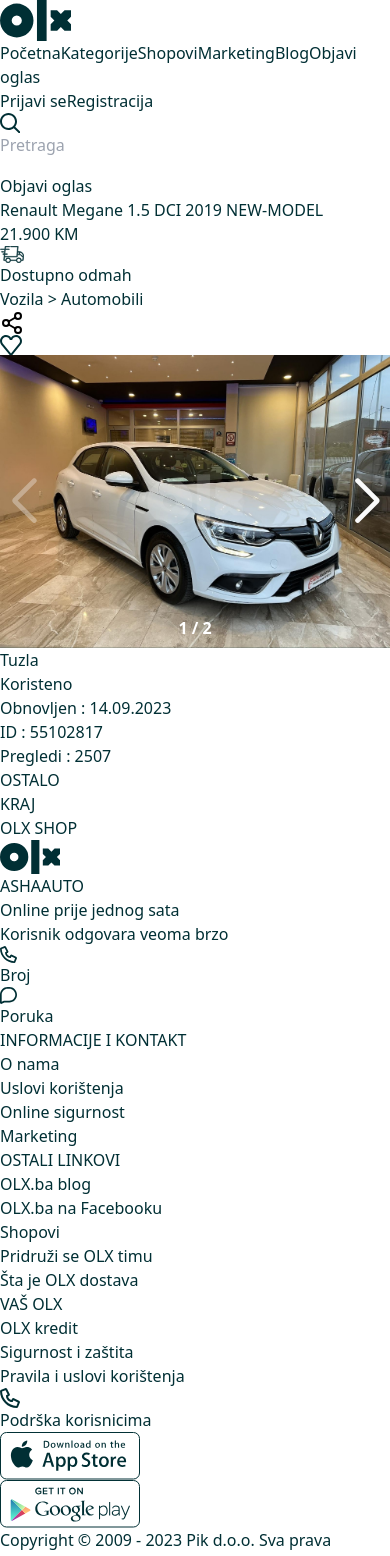
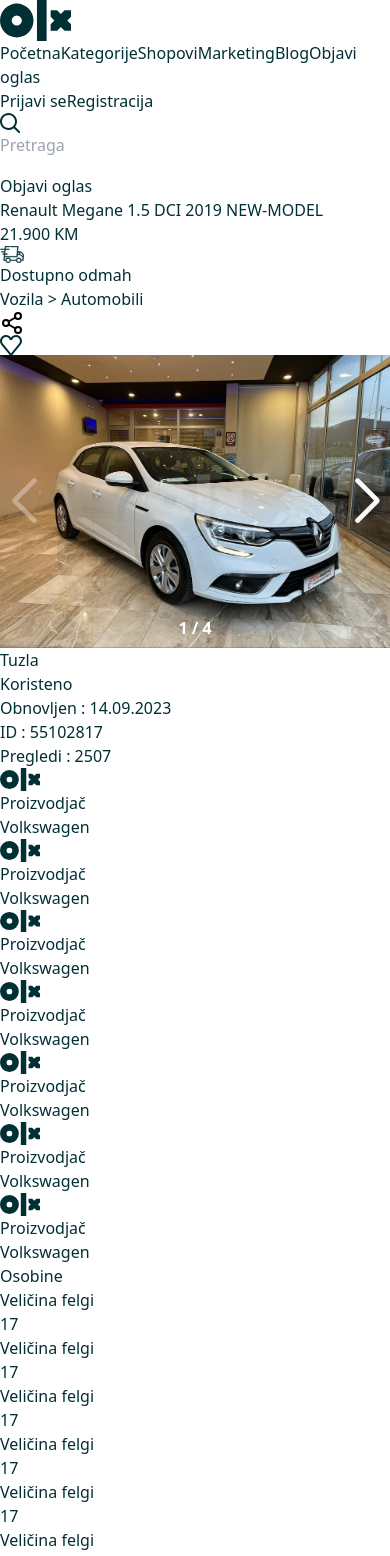
Before and after one commit to hamzahusic/olx-clone, a React (Vite) app: page /article/1 in a window 390 px wide. Shown: the top 1556 px of the page. Built offline with nearby package versions, Linux system fonts and the light colour scheme.

Commit message:
Added more functionality to article page

```diff
--- a/package.json
+++ b/package.json
@@ -12,6 +12,7 @@
   "dependencies": {
     "react": "^18.2.0",
     "react-dom": "^18.2.0",
+    "react-quill": "^2.0.0",
     "react-redux": "^8.1.2",
     "react-router-dom": "^6.15.0",
     "redux": "^4.2.1",
--- a/src/components/Article.jsx
+++ b/src/components/Article.jsx
@@ -1,11 +1,12 @@
 import { Link } from "react-router-dom";
 
-const Article = ({image,title,tags,time,price,available,id}) => {
+const Article = ({image,title,tags,time,price,available,id,separate}) => {
     return (
         <Link to={`/article/${id}`} className="shadow-md inline-block rounded-t-md overflow-hidden max-w-[280px] bg-white">
             <div className="relative">
                 <img src={image} className=" w-full max-w-[280px]"/>
-                {available && <div className="absolute right-0 bottom-0 text-white text-[12px] bg-[#002f34] p-1 rounded-t-sm ">DOSTUPNO ODMAH</div>}
+                {available && <div className="absolute right-0 bottom-0 text-white text-[12px] bg-[#002f34] p-1 rounded-ss-md ">DOSTUPNO ODMAH</div>}
+                {separate && <div className="absolute left-0 bottom-0 text-white text-[12px] bg-[#edac44] p-1 rounded-se-md  z-50">IZDVOJENO</div>}
             </div>
             <div className="px-3 py-2 min-h-[110px] flex flex-col justify-between">
                 <div>
--- a/src/components/Footer/Footer.jsx
+++ b/src/components/Footer/Footer.jsx
@@ -1,12 +1,13 @@
 import googleIcon from '../../assets/footerImg/googlestore.svg'
 import appStoreIcon from '../../assets/footerImg/appstore.svg'
 import phoneIcon from '../../assets/footerImg/phone.svg'
+
 const Footer = () => {
 
     const date = new Date();
 
     return (
-        <footer className='p-5 bg-[#f1f4f5] text-sm'>
+        <footer className={`p-5  text-sm bg-white`}>
             <div className='flex gap-40 items-start py-5 justify-center'>
                 <ul className='flex flex-col gap-2'>
                     <a href=""><li className='mb-2 font-[500]'>INFORMACIJE I KONTAKT</li></a>
--- a/src/pages/userPage/ArticlePage.jsx
+++ b/src/pages/userPage/ArticlePage.jsx
@@ -17,11 +17,13 @@
 
 
 import { useState } from "react";
+import Article from "../../components/Article";
 
 const ArticlePage = () => {
-
+    const image = "https://images.unsplash.com/photo-1502877338535-766e1452684a?ixlib=rb-4.0.3&ixid=M3wxMjA3fDB8MHxwaG90by1wYWdlfHx8fGVufDB8fHx8fA%3D%3D&auto=format&fit=crop&w=2072&q=80"
     const {id} = useParams();
     const [save,setSave] = useState(false);
+    const [articleImages,setArticleImages] = useState([slikaTest,slikaTest,slikaTest,slikaTest])
     const [artcileInfo,setArticleInfo] = useState([
         {
             name:"Tuzla",
@@ -47,7 +49,91 @@
             value:2507,
         }
     ])
-
+    const [articleDetails,setArticleDetails] = useState([
+        {
+            "name" : "Proizvodjač",
+            "value" : "Volkswagen"
+        },
+        {
+            "name" : "Proizvodjač",
+            "value" : "Volkswagen"
+        },
+        {
+            "name" : "Proizvodjač",
+            "value" : "Volkswagen"
+        },
+        {
+            "name" : "Proizvodjač",
+            "value" : "Volkswagen"
+        },
+        {
+            "name" : "Proizvodjač",
+            "value" : "Volkswagen"
+        },
+        {
+            "name" : "Proizvodjač",
+            "value" : "Volkswagen"
+        },
+        {
+            "name" : "Proizvodjač",
+            "value" : "Volkswagen"
+        },
+    ])
+    const [arcitleTraits,setTraits] = useState([
+        {
+            name:"Veličina felgi",
+            value:17
+        },
+        {
+            name:"Veličina felgi",
+            value:17
+        },
+        {
+            name:"Veličina felgi",
+            value:17
+        },
+        {
+            name:"Veličina felgi",
+            value:17
+        },
+        {
+            name:"Veličina felgi",
+            value:17
+        },
+        {
+            name:"Veličina felgi",
+            value:17
+        },
+        {
+            name:"Veličina felgi",
+            value:17
+        },
+        {
+            name:"Veličina felgi",
+            value:17
+        },
+        {
+            name:"Veličina felgi",
+            value:17
+        },
+        {
+            name:"Veličina felgi",
+            value:17
+        },
+        {
+            name:"Veličina felgi",
+            value:17
+        },
+        {
+            name:"Veličina felgi",
+            value:17
+        },
+        {
+            name:"Veličina felgi",
+            value:17
+        }
+    ])
+    const [textDetail,setTextDetail] = useState("Golf 2.0TDI Highline Uvoz njemacka! Placeno sve do registacije!");
 
     const saveArticle = () => {
         setSave(!save)
@@ -84,13 +170,15 @@
                                 }}
                                 navigation={true}
                                 modules={[Pagination, Navigation]}
-                                className="mySwiper"
+                                className="mySwiper lg:min-h-[600px]"
                             >
-                                <SwiperSlide>
-                                    <img src={slikaTest} alt="" />
-                                </SwiperSlide>
-                                <SwiperSlide>Slide 2</SwiperSlide>
-
+                                {
+                                    articleImages.map((image) => (
+                                        <SwiperSlide>
+                                            <img src={image} alt=""/>
+                                        </SwiperSlide>
+                                    ))
+                                }
                             </Swiper>
                         </div>
                     </div>
@@ -98,21 +186,58 @@
                         <div className="flex gap-2">
                                 {
                                     artcileInfo.map((article) => (
-                                        <p className="py-1 px-3 text-[12px] font-semibold border-[1px] border-gray-400 rounded-sm">
+                                        <p className="py-1 px-3 text-[12px] font-semibold border-[1px] border-gray-300 rounded-md">
                                             {article.name} {article?.value ? ': ' + article.value : ''}
                                         </p>
                                     ))
                                 }
                         </div>
+                        <div className=" grid grid-cols-2 gap-4 py-6 border-b-[1px] border-gray-300">
+                            {
+                                articleDetails.map((detail) => (
+                                    <div className="p-2 border-[1px] border-gray-300 rounded-md text-sm flex gap-3 items-center">
+                                        <img src={logo} alt="" width={40} className=" bg-black px-2 py-[14px] rounded-full"/>
+                                        <div>
+                                            <p className="p-0 m-0">{detail.name}</p>
+                                            <p className=" font-semibold p-0 m-0">{detail.value}</p>
+                                        </div>
+                                    </div>
+                                ))
+                            }
+                        </div>
+                        <div className="py-6">
+                            <h2 className="text-2xl pb-1">Osobine</h2>
+                            <div className="grid grid-cols-2 py-4">
+                                {
+                                    arcitleTraits.map((trait) => (
+                                        <div className=" grid grid-cols-2 text-sm py-1">
+                                            <p>{trait.name}</p>
+                                            <p className=" font-semibold">{trait.value}</p>
+                                        </div>
+                                    ))
+                                }
+                            </div>
+                        </div>
                         <div>
-
+                                <h2 className="text-2xl pb-1">Detaljni opis</h2>
+                                <p className="py-3 px-4">{textDetail}</p>
                         </div>
                     </div>
                     <div className="bg-white p-4">
-                        OSTALO
+                        <h2 className="text-2xl pb-1">Postavi pitanje</h2>
+                        {/* PITANJA OD SVIH KORISNIKA*/}
+                        <textarea type="text" rows={7} rese className="bg-gray-100 p-4 w-full outline-none my-3 resize-none font-light" placeholder="Postavi pitanje korisniku"></textarea>
+                        <button className="txt-color border-2 border-[#002f34] py-3 px-4 rounded-md text-sm">Postavi pitanje</button>
                     </div>
                     <div className="bg-white p-4">
-                        KRAJ
+                        <h2 className="text-2xl pb-1">Ostali oglasi korisnika</h2>
+                        <div className="flex justify-evenly max-w-3xl gap-4 py-4">
+                            <Article id={1} image={image} title={"GARMIN WATCH"} time={"prije 2 minute"} price={"150KM"} tags={['Dizel','Novo']} available={true}/>
+                            <Article id={2} image={image} title={"GARMIN WATCH"} time={"prije 2 minute"} price={"150KM"} tags={['Dizel','Novo']} available={true}/>
+                            <Article id={3} image={image} title={"GARMIN WATCH"} time={"prije 2 minute"} price={"150KM"} tags={['Dizel','Novo']} available={true}/>
+                            <Article id={4} image={image} title={"GARMIN WATCH"} time={"prije 2 minute"} price={"150KM"} tags={['Dizel','Novo']} available={true}/>
+
+                        </div>
                     </div>
                 </div>
                 <div className="flex flex-col gap-4">
```
Also changed, not shown: src/pages/userPage/UserPage.jsx (+5 -5 lines), 1 other file (tests, documents, lock files or other folders).
